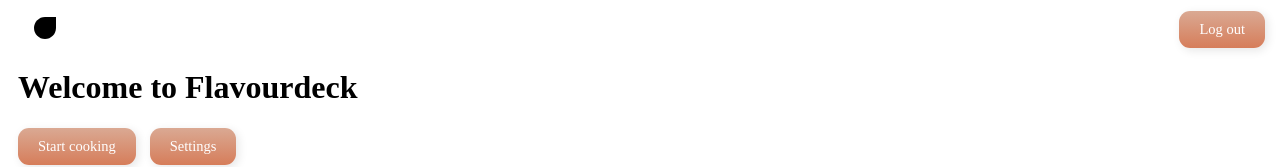
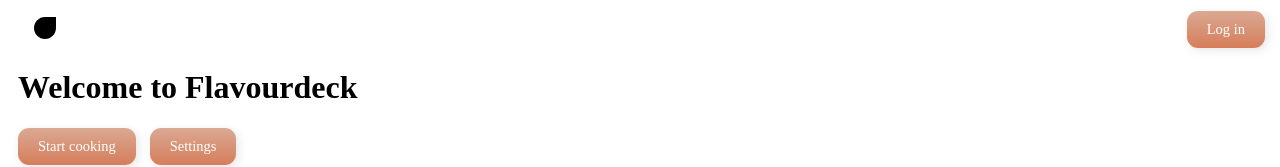
Before and after one commit to Escodon/Flavourdeck, a Next.js app: page / in a window 1280 px wide. Shown: the top 167 px of the page. Built offline with nearby package versions, Linux system fonts and the light colour scheme; no server answers; a web font is replaced by a local one.

Commit message:
FINALLY FIXED LOGIN/OUT BTN

```diff
--- a/src/pages/_app.tsx
+++ b/src/pages/_app.tsx
@@ -48,9 +48,15 @@
 
 	useEffect(() => {
 		listenForUser((user?) => {
+			if (!user) {
+				log("User logged out!", "_app/listenForUser");
+				setButtons([<LoginButton />]);
+			}
+			else {
 			log("User logged in!", "_app/listenForUser");
 
 			setButtons([<LogoutButton />]);
+			}
 		});
 	}, []);
 
```
